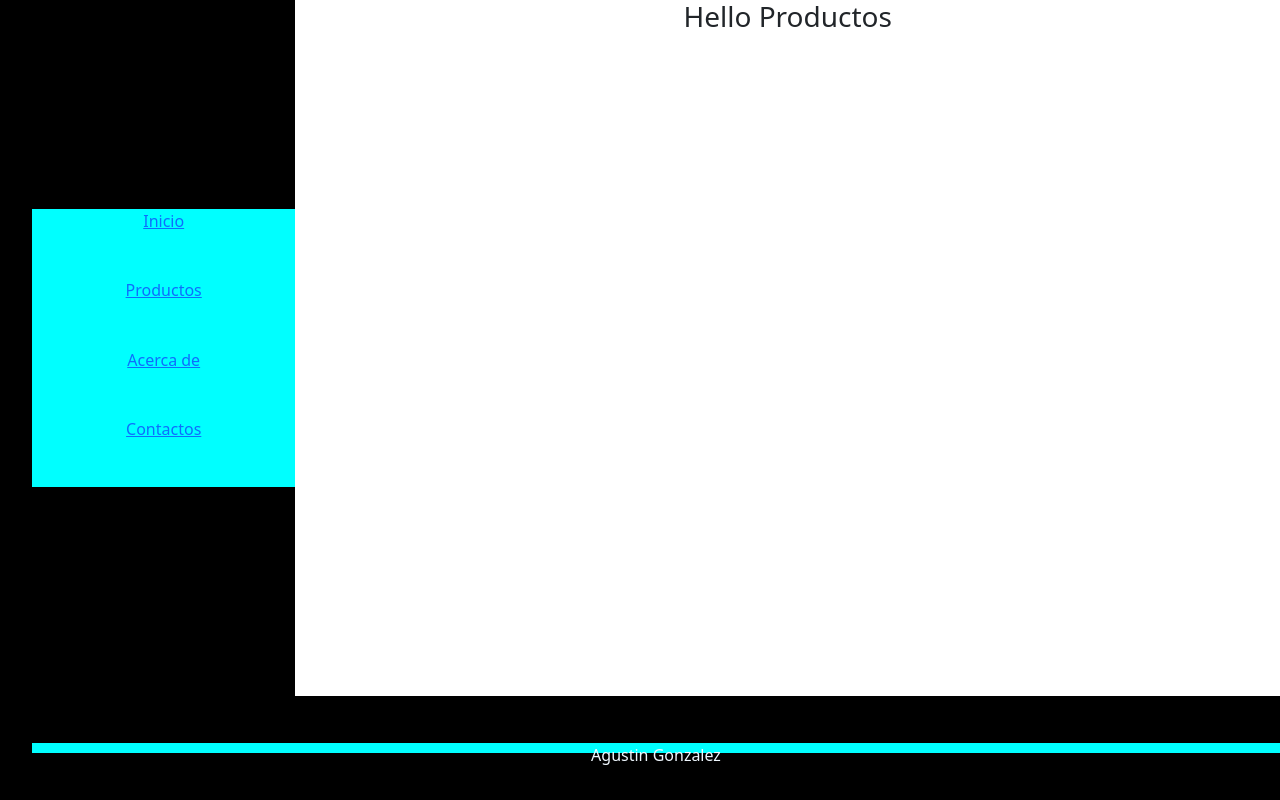
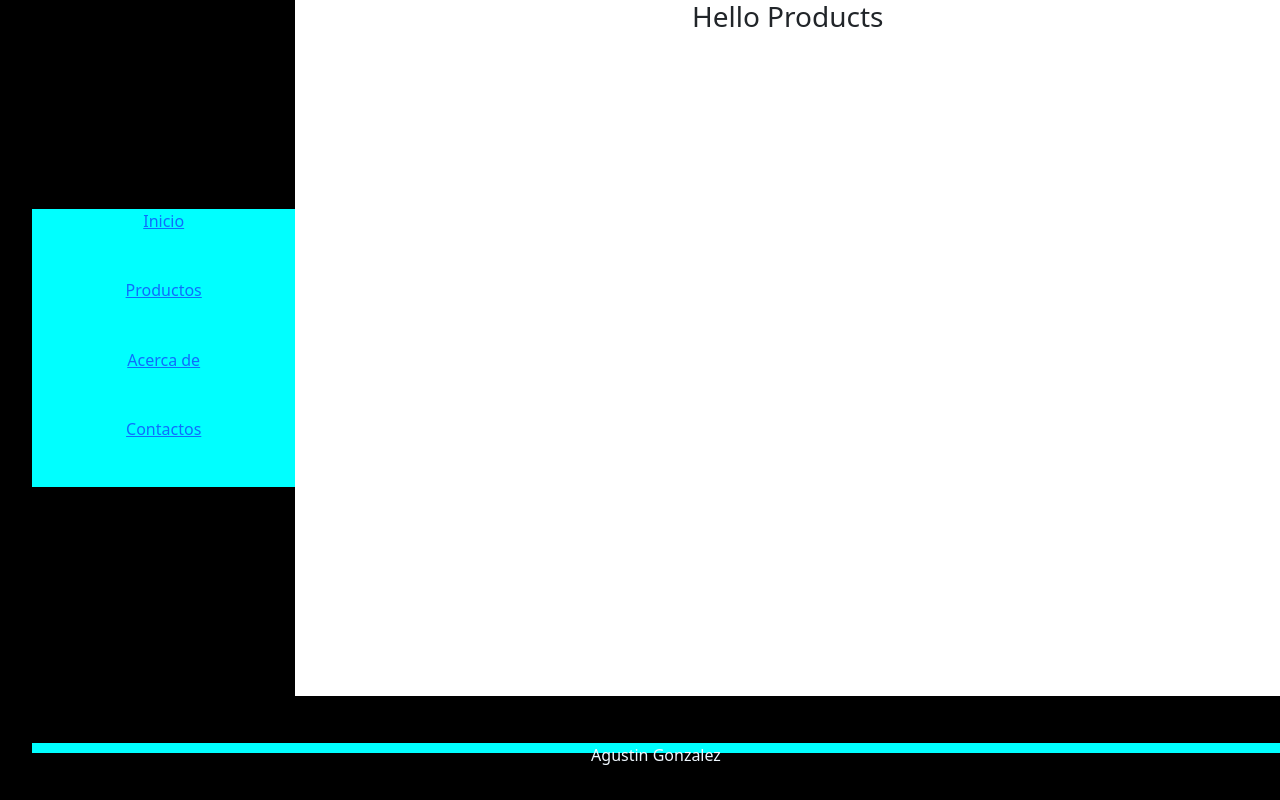
Before and after one commit to Agus-IG/primer-app-react, a React (Create React App) app: page /productos in a window 1280 px wide. Built offline with nearby package versions, Linux system fonts and the light colour scheme.

Commit message:
correccion de nombres en carousel y products

```diff
--- a/src/App.js
+++ b/src/App.js
@@ -9,7 +9,7 @@ import {
 
 import Home from './pages/Home';
 import About from "./pages/About";
-import Productos from "./pages/Productos";
+import Products from "./pages/Products";
 import Contacts from "./pages/contact";
 
 function App() {
@@ -44,7 +44,7 @@ function App() {
           <Routes>
             <Route path='/' element={<Home />} />
             <Route path='/about' element={<About />} />
-            <Route path='/productos' element={<Productos />} />
+            <Route path='/productos' element={<Products />} />
             <Route path='/contacts' element={<Contacts />} />
           </Routes>
         </main>
--- a/src/pages/Home.js
+++ b/src/pages/Home.js
@@ -1,7 +1,7 @@
 // Home.js
 import React from 'react'
 import './style.css'
-import Carousel from "../components/Carrousel";
+import Carousel from "../components/Carousel";
 import Imagen from "../img/wallpaperflare.com_wallpaper (1).jpg";
 import Imagen2 from "../img/wallpaperflare.com_wallpaper (2).jpg";
 import Imagen3 from "../img/wallpaperflare.com_wallpaper.jpg";
--- a/src/pages/Productos.js
+++ /dev/null
@@ -1,9 +0,0 @@
-import React from 'react'
-
-const Productos = () => (
-    <section className="Productos">
-        <h3>Hello Productos</h3>
-    </section>
-)
-
-export default Productos;
--- /dev/null
+++ b/src/pages/Products.js
@@ -0,0 +1,9 @@
+import React from 'react'
+
+const Products = () => (
+    <section className="Products">
+        <h3>Hello Products</h3>
+    </section>
+)
+
+export default Products;
```
Also changed, not shown: src/components/Carousel.js (renamed from src/components/Carrousel.js).
